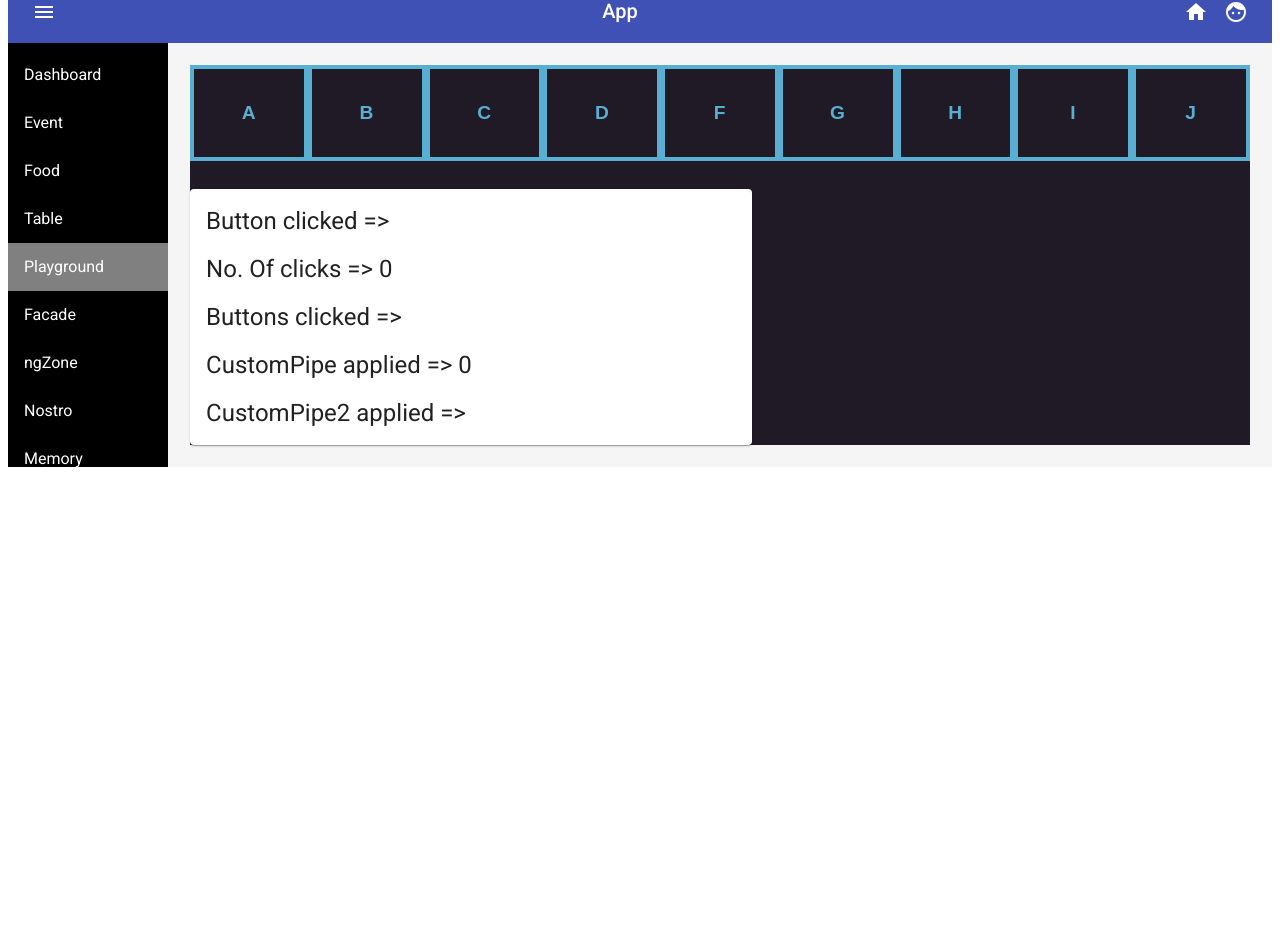
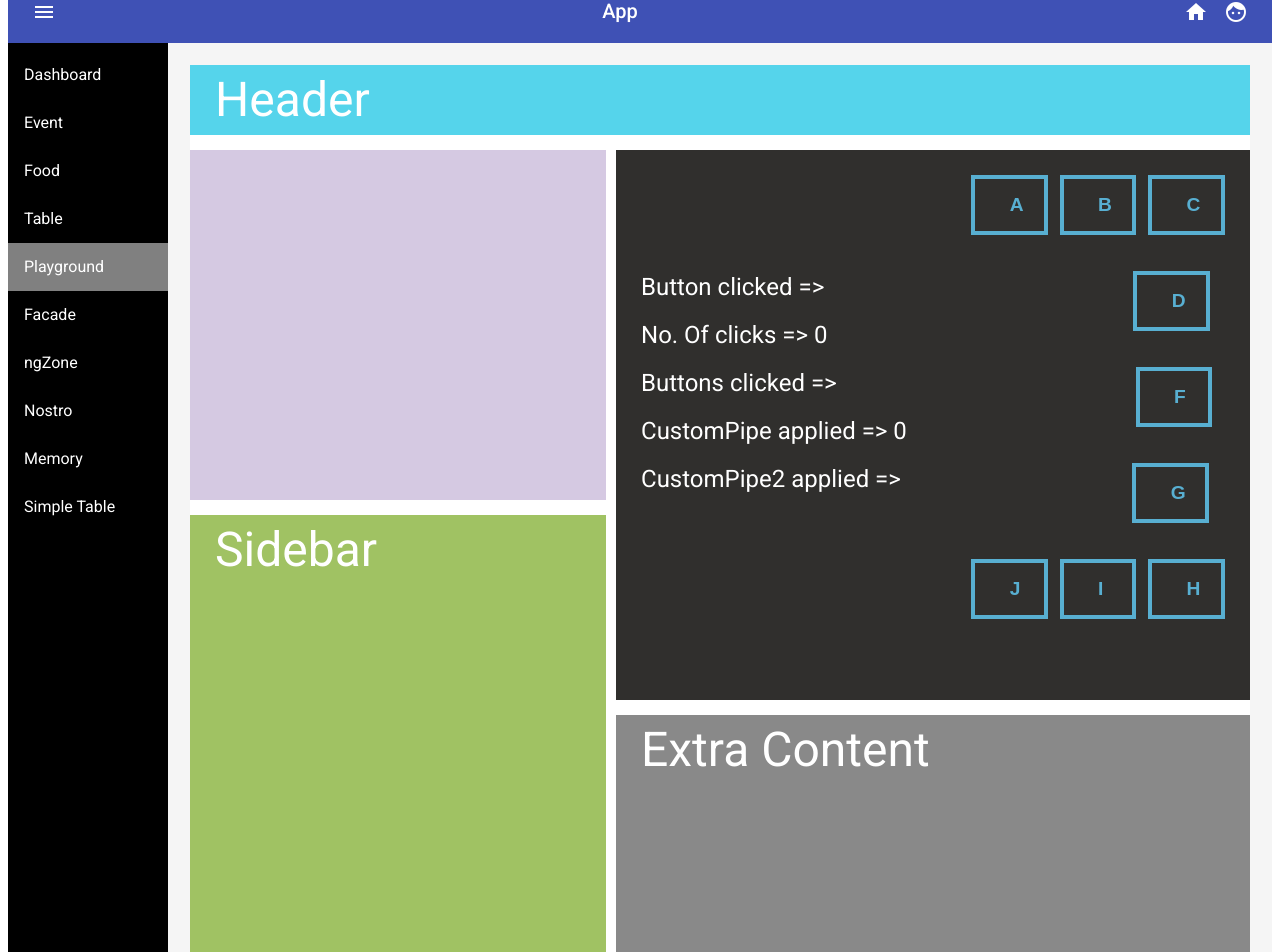
Before and after one commit to georgegabor/my-dietary-app-frontend, an Angular app: page /nav/playground in a window 1280 px wide. Shown: the part 29-981 px from the top of the page. Before the commit the page ends 800 px from the top, so only its background shows below. Built offline with nearby package versions, Linux system fonts and the light colour scheme.

Commit message:
Add grid layout

```diff
--- a/src/app/modules/playground/playground.component.html
+++ b/src/app/modules/playground/playground.component.html
@@ -1,26 +1,24 @@
-<div class="body">
-  <div class="button-row">
-    <button id="button-a" class="btn draw-border" color="primary" (click)="click('A')">A</button>
+<div class="container">
+
+  <div class="grid header">Header</div>
+
+  <div class="grid hero">
+
+  </div>
+
+  <div class="grid sidebar">Sidebar</div>
+
+  <div class="grid content">
+    <div class="button-content">
+      <div class="first-row">
+        <div class="first-row-flex">
+          <button class="btn draw-border" color="primary" (click)="click('A')" id="button-a">A</button>
           <button class="btn draw-border" color="primary" (click)="click('B')">B</button>
           <button class="btn draw-border" color="primary" (click)="click('C')">C</button>
-    <button class="btn draw-border" color="primary" (click)="click('D')">D</button>
-    <button class="btn draw-border" color="primary" (click)="click('F')">F</button>
-    <button class="btn draw-border" color="primary" (click)="click('G')">G</button>
-    <button class="btn draw-border" color="primary" (click)="click('H')">H</button>
-    <button class="btn draw-border" color="primary" (click)="click('I')">I</button>
-    <button class="btn draw-border" color="primary" (click)="click('J')">J</button>
+        </div>
       </div>
 
-
-  <mat-card class="card">
-    <!-- <mat-card-title>title</mat-card-title> -->
-    <!-- <mat-card-subtitle>subtitle</mat-card-subtitle> -->
-    <mat-card-content>
-      <!-- <p>This card indeterminates progress bar.</p> -->
-      <!-- <ng-container *ngIf="{
-        obs1: store$ | async,
-        obs2: all$ | async
-      } as observables"> -->
+      <div class="text-content">
         <ng-container *ngIf="counterState2$ | async as store">
 
           <h1>
@@ -43,10 +41,37 @@
             CustomPipe2 applied => {{ store.customPipe2 }}
           </h1>
         </ng-container>
-    </mat-card-content>
-    <!-- <mat-card-actions>
-    <button mat-button>LIKE</button>
-    <button mat-button>SHARE</button>
-  </mat-card-actions> -->
-  </mat-card>
+
       </div>
+
+      <div class="button-d">
+        <button class="btn draw-border" color="primary" (click)="click('D')">D</button>
+      </div>
+
+      <div class="button-f">
+        <button class="btn draw-border" color="primary" (click)="click('F')">F</button>
+      </div>
+      <div class="button-g">
+        <button class="btn draw-border" color="primary" (click)="click('G')">G</button>
+      </div>
+
+      <div class="last-row">
+        <div class="last-row-flex">
+          <button class="btn draw-border" color="primary" (click)="click('H')">H</button>
+          <button class="btn draw-border" color="primary" (click)="click('I')">I</button>
+          <button class="btn draw-border" color="primary" (click)="click('J')">J</button>
+        </div>
+      </div>
+    </div>
+
+  </div>
+
+  <div class="grid extra">Extra Content</div>
+
+  <div class="grid related-images">Related Images</div>
+
+  <div class="grid related-posts">Related Posts</div>
+
+  <div class="grid footer">Footer</div>
+
+</div>
--- a/src/app/modules/playground/playground.component.scss
+++ b/src/app/modules/playground/playground.component.scss
@@ -1,11 +1,83 @@
-.button-row {
-  display: flex;
-  justify-content: space-between;
+.button-content {
+  display: grid;
+  grid-template-columns: repeat(3, 1fr);
+  grid-column-gap: 2%;
+  // grid-row-gap: 2%;
+  grid-auto-rows: 6rem;
 }
 
 button {
-  height:5em;
-  width:10em;
+  width: 12%;
+  // padding-bottom: 32%; /* Same as width, sets height */
+  // margin-bottom: 2%;
+  // margin: 2%;
+  // position: relative;
+}
+
+.first-row {
+  grid-column: 1 / 4;
+  grid-row: 1 / 2;
+  // background-color: #b62b67;
+}
+
+.first-row-flex {
+  display: flex;
+  justify-content: flex-end;
+  gap: 2%;
+}
+
+.text-content {
+  grid-column: 1 / 3;
+  grid-row:  2 / 5;
+  // background-color: #2BB673;
+}
+
+.button-d {
+  grid-column: 3 / 4;
+  grid-row:  2 / 3;
+  // background-color: yellow;
+  justify-self: end;
+}
+
+.button-f {
+  grid-column: 3 / 4;
+  grid-row:  3 / 4;
+  // background-color: yellow;
+  justify-self: end;
+
+}
+
+.button-g {
+  grid-column: 3 / 4;
+  grid-row:  4 / 5;
+  // background-color: yellow;
+  justify-self: end;
+}
+
+.last-row {
+  grid-column: 1 / 4;
+  // grid-row: 7 / 8;
+  // grid-row-end: -1;
+  // background-color: rgb(150, 150, 115);
+}
+
+.last-row-flex {
+  display: flex;
+  flex-direction: row-reverse;
+  gap: 2%;
+}
+
+.end {
+  display: flex;
+  justify-content: flex-end;
+}
+
+.reverse {
+  flex-direction: row-reverse;
+}
+
+.center {
+  align-self: center;
 }
 
 .card {
@@ -14,7 +86,82 @@ button {
   height: 50%;
 }
 
-//=== Drawing effect
+body {
+  text-align: center;
+  font-family: 'Open Sans', Arial, Helvetica, sans-serif;
+}
+
+p {
+  font-size: 1.5rem;
+}
+
+.container {
+  display: grid;
+  grid-template-columns: 0.4fr 0.3fr 0.3fr;
+  grid-column-gap: 10px;
+  grid-row-gap: 15px;
+}
+
+.grid {
+  background-color: #444;
+  color: #fff;
+  padding: 25px;
+  font-size: 3rem;
+}
+
+.header {
+  grid-column: 1 / 4;
+  grid-row: 1 / 2;
+  background-color: #55d4eb;
+}
+
+.hero {
+  grid-column: 1 / 2;
+  grid-row-start: 2 / 3;
+  background-color: #d5c9e2;
+  min-height: 300px;
+}
+
+.sidebar {
+  grid-column: 1 / 2;
+  grid-row: 3 / 5;
+  min-height: 400px;
+  background-color: #a0c263;
+}
+
+.content {
+  grid-column: 2 / 4;
+  grid-row: 2 / 4;
+  min-height: 500px;
+  background-color: #302f2d;
+}
+
+.extra {
+  grid-column: 2 / 4;
+  grid-row: 4 / 5;
+  min-height: 200px;
+  background-color: #898989;
+}
+
+.related-images {
+  grid-column: 1 / 3;
+  grid-row: 5 / 6;
+  min-height: 150px;
+  background-color: #2BB673;
+}
+
+.related-posts {
+  grid-column: 3 / 4;
+  grid-row: 5 / 6;
+  background-color: #f3cddd;
+}
+
+.footer {
+  grid-column: 1 / 4;
+  grid-row: 6 / 7;
+  background-color: #FFA500;
+}
+
 
 @mixin btn-border-drawing($color: #ccc, $hover: black, $width: 2px, $vertical: top, $horizontal: left, $duration: 0.25s) {
   box-shadow: inset 0 0 0 $width $color;
```
Lines whose indentation alone changed are shown as unchanged.
